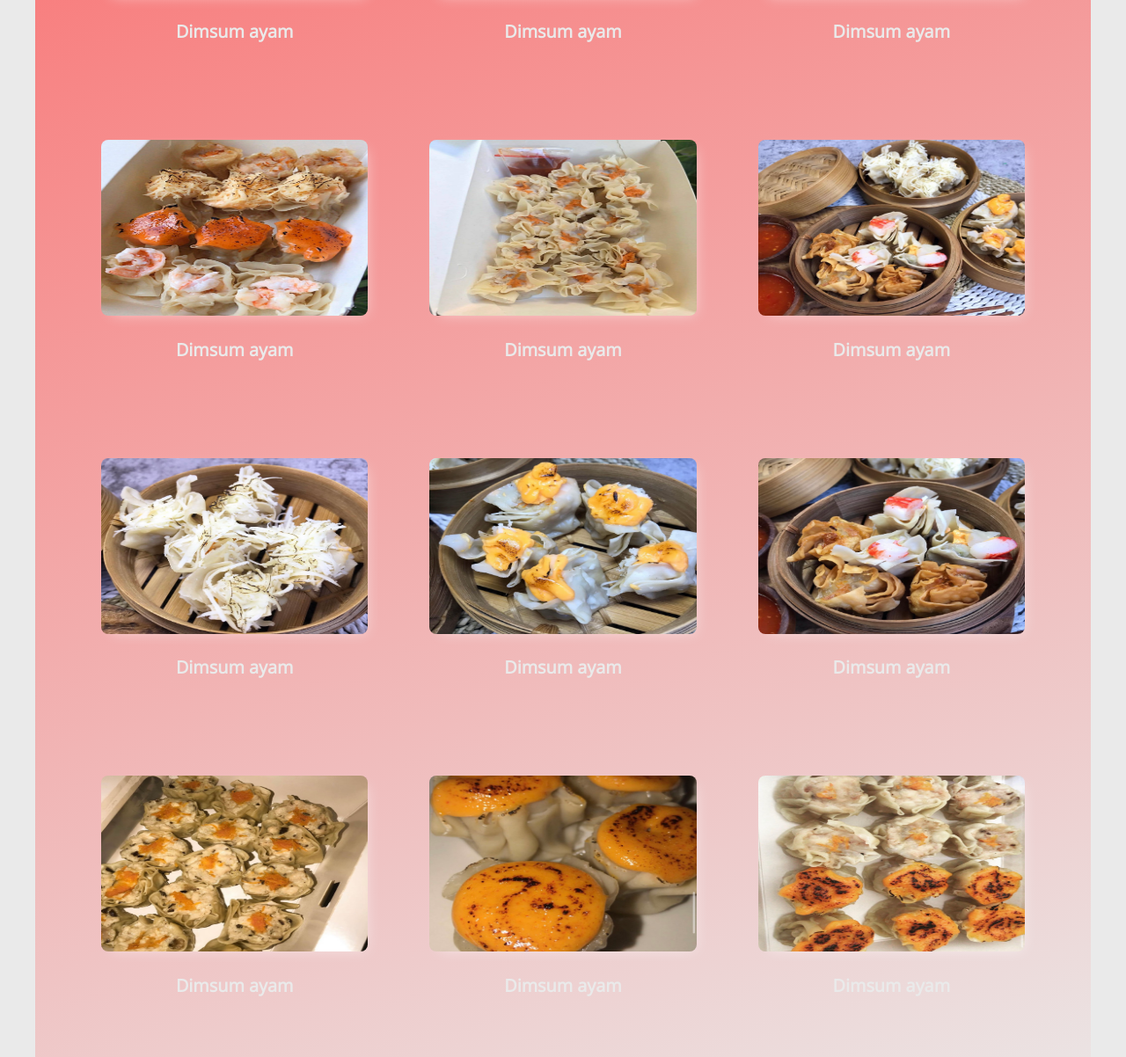
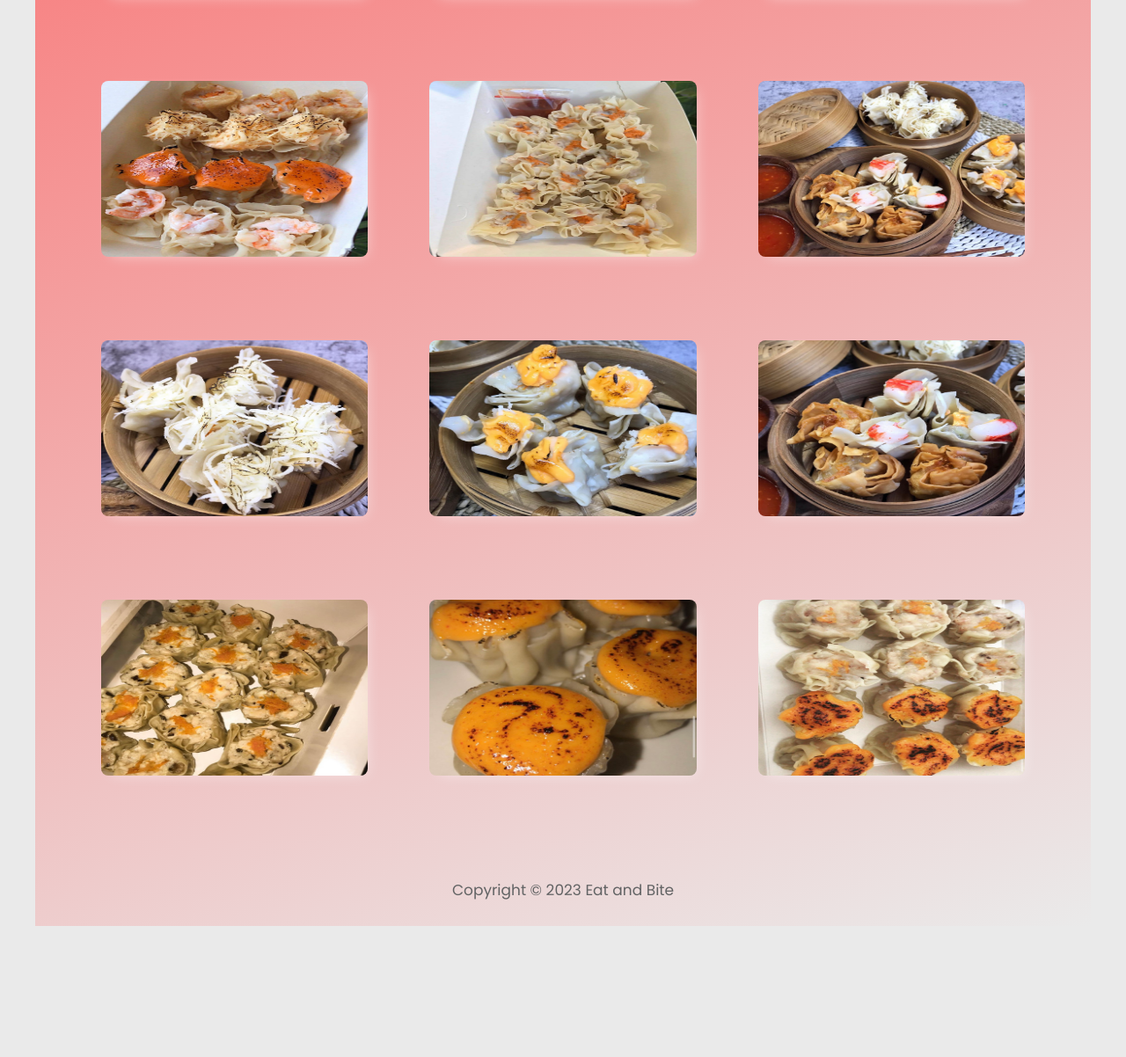
Before and after one commit to komangtri/Eatandbite, a plain HTML site: page gallery.html in a window 1280 px wide. Shown: the part 906-2108 px from the top of the page at 88% size. After the commit the page ends 1959 px from the top, so only its background shows below. Drawn offline with nearby package versions, Linux system fonts and the light colour scheme.

Commit message:
done edit lagi

```diff
--- a/gallery.html
+++ b/gallery.html
@@ -59,73 +59,61 @@ https://templatemo.com/tm-539-simple-house
 					<div class="col-lg-4">
 						<div class="tm-feature">
 							<img src="img/dimsum.enb/menu.PNG" alt="" class="img-menu">
-							<h3 class="text-white">Dimsum ayam</h3>
 						</div>
 					</div>
 					<div class="col-lg-4">
 						<div class="tm-feature">
 							<img src="img/dimsum.enb/menu2.JPG" alt="" class="img-menu">
-							<h3 class="text-white">Dimsum ayam</h3>
 						</div>
 					</div>
 					<div class="col-lg-4">
 						<div class="tm-feature">
 							<img src="img/dimsum.enb/menu3.JPG" alt="" class="img-menu">
-							<h3 class="text-white">Dimsum ayam</h3>
 						</div>
 					</div>
 					<div class="col-lg-4">
 						<div class="tm-feature">
 							<img src="img/dimsum.enb/menu4.PNG" alt="" class="img-menu">
-							<h3 class="text-white">Dimsum ayam</h3>
 						</div>
 					</div>
 					<div class="col-lg-4">
 						<div class="tm-feature">
 							<img src="img/dimsum.enb/menu5.PNG" alt="" class="img-menu">
-							<h3 class="text-white">Dimsum ayam</h3>
 						</div>
 					</div>
 					<div class="col-lg-4">
 						<div class="tm-feature">
 							<img src="img/dimsum.enb/menu6.PNG" alt="" class="img-menu">
-							<h3 class="text-white">Dimsum ayam</h3>
 						</div>
 					</div>
 					<div class="col-lg-4">
 						<div class="tm-feature">
 							<img src="img/dimsum.enb/menu7.PNG" alt="" class="img-menu">
-							<h3 class="text-white">Dimsum ayam</h3>
 						</div>
 					</div>
 					<div class="col-lg-4">
 						<div class="tm-feature">
 							<img src="img/dimsum.enb/menu8.PNG" alt="" class="img-menu">
-							<h3 class="text-white">Dimsum ayam</h3>
 						</div>
 					</div>
 					<div class="col-lg-4">
 						<div class="tm-feature">
 							<img src="img/dimsum.enb/menu9.PNG" alt="" class="img-menu">
-							<h3 class="text-white">Dimsum ayam</h3>
 						</div>
 					</div>
 					<div class="col-lg-4">
 						<div class="tm-feature">
 							<img src="img/dimsum.enb/menu10.PNG" alt="" class="img-menu">
-							<h3 class="text-white">Dimsum ayam</h3>
 						</div>
 					</div>
 					<div class="col-lg-4">
 						<div class="tm-feature">
 							<img src="img/dimsum.enb/menu11.PNG" alt="" class="img-menu">
-							<h3 class="text-white">Dimsum ayam</h3>
 						</div>
 					</div>
 					<div class="col-lg-4">
 						<div class="tm-feature">
 							<img src="img/dimsum.enb/menu12.PNG" alt="" class="img-menu">
-							<h3 class="text-white">Dimsum ayam</h3>
 						</div>
 					</div>
 				</div>
```
Also changed, not shown: menu.html (+5 -5 lines).
